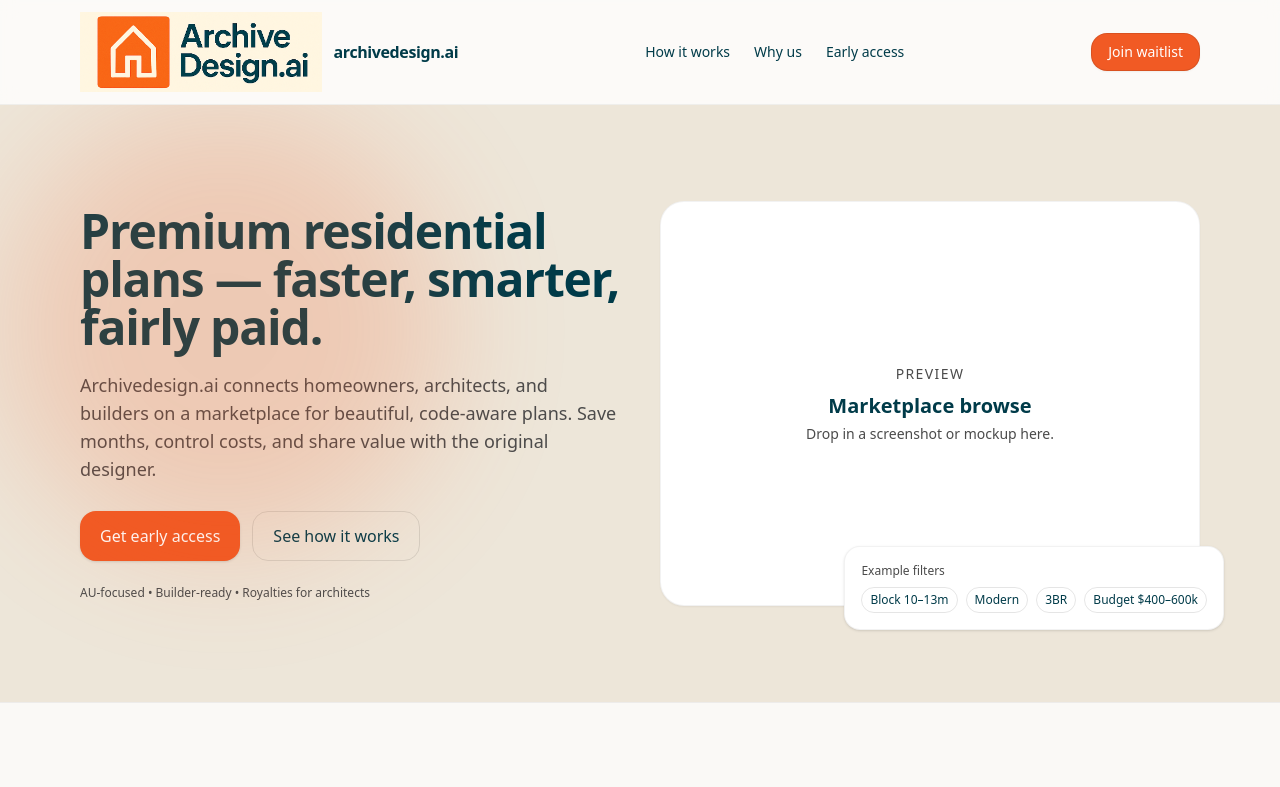
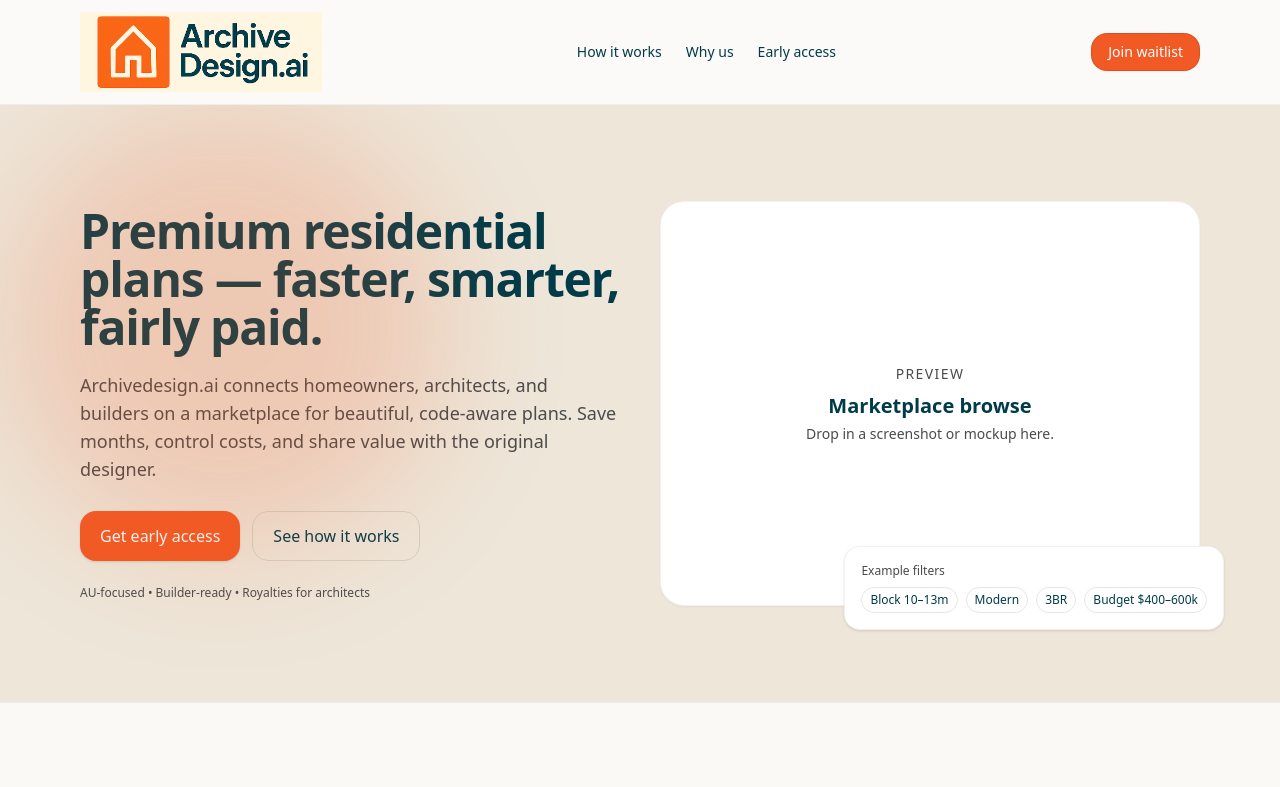
Before and after one commit to jamesjohnharding-oss/archivedesign, a React (Vite) app: page / in a window 1280 px wide. Shown: the top 787 px of the page. Built offline with nearby package versions, Linux system fonts and the light colour scheme.

Commit message:
Remove ad text next to logo

```diff
--- a/src/App.jsx
+++ b/src/App.jsx
@@ -52,7 +52,6 @@ export default function ArchivedesignLanding() {
             alt={BRAND.logoAlt}
             className="h-16 md:h-20 w-auto"
             />
-            <span className="font-semibold tracking-tight">archivedesign.ai</span>
           </div>
           <nav className="hidden md:flex items-center gap-6 text-sm">
             <a href="#how" className="hover:opacity-80">How it works</a>
```
Also changed, not shown: 1 other file (tests, documents, lock files or other folders).
